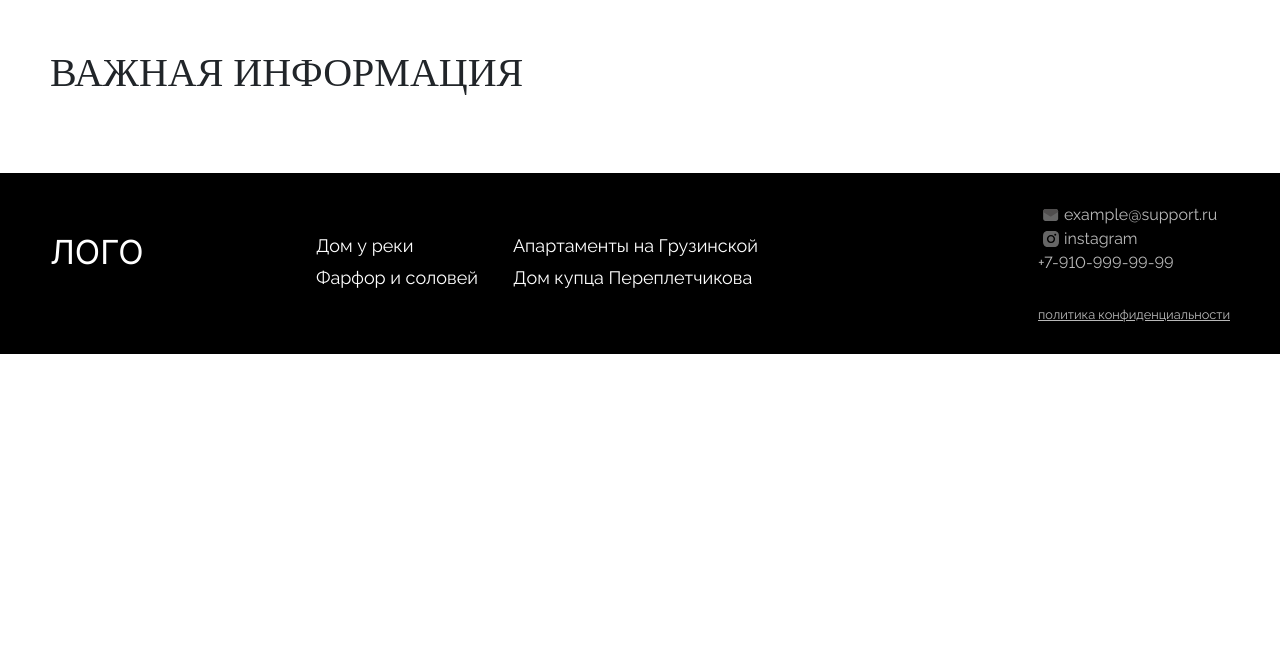
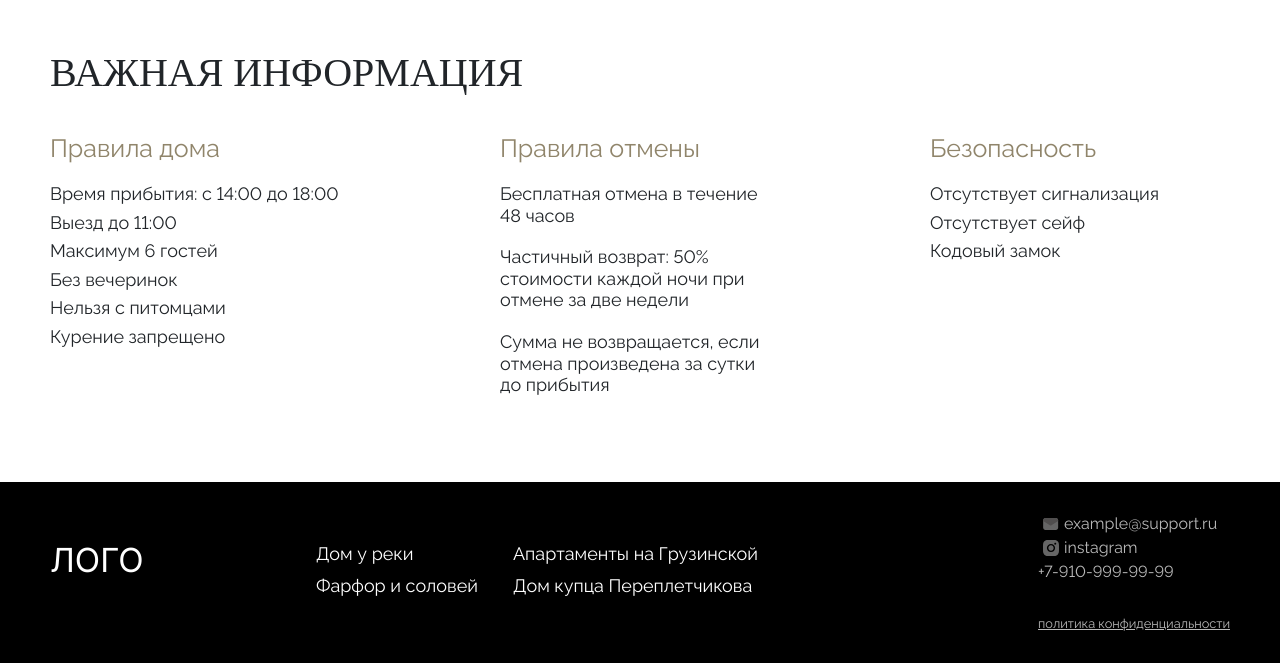
Before and after one commit to Yushkevich-A-A/nn_apartments, a React (Create React App) app: page / in a window 1280 px wide. Shown: the part 1378-2041 px from the top of the page. Before the commit the page ends 1732 px from the top, so only its background shows below. Built offline with nearby package versions, Linux system fonts and the light colour scheme; a web font is replaced by a local one.

Commit message:
добавление блока правил аренды

```diff
--- a/src/app/style.scss
+++ b/src/app/style.scss
@@ -9,6 +9,11 @@
 	font-size: 100%;
     font-family: 'Raleway';
     text-decoration: none;
+    list-style: none;
+}
+
+ul {
+    padding-left: 0 !important;
 }
 
 .text_font-feature-setting {
--- /dev/null
+++ b/src/shared/components/TitleH3/index.tsx
@@ -0,0 +1,10 @@
+import React from 'react';
+import './style.scss';
+
+export const TitleH3 = ({title}: {title: string}) => {
+  return (
+    <h3 className='block-title-h3'>
+        { title }
+    </h3>
+  )
+}
--- /dev/null
+++ b/src/shared/components/TitleH3/style.scss
@@ -0,0 +1,7 @@
+.block-title-h3 {
+    font-family: 'Raleway';
+    font-style: normal;
+    font-weight: 400;
+    font-size: 25px;
+    color: #90856B;
+}
--- /dev/null
+++ b/src/shared/interfaces/IRuleItem/index.ts
@@ -0,0 +1,5 @@
+export interface IRuleItem {
+    title: string,
+    data: string[],
+    mode: boolean
+}
--- /dev/null
+++ b/src/widgets/InformationBlock/data.json
@@ -0,0 +1,32 @@
+[
+    {
+        "title": "Правила дома",
+        "data": [
+            "Время прибытия: с 14:00 до 18:00",
+            "Выезд до 11:00",
+            "Максимум 6 гостей",
+            "Без вечеринок",
+            "Нельзя с питомцами",
+            "Курение запрещено"
+        ],
+        "mode": false
+    },
+    {
+        "title": "Правила отмены",
+        "data": [
+            "Бесплатная отмена в течение 48 часов",
+            "Частичный возврат: 50% стоимости каждой ночи при отмене за две недели",
+            "Сумма не возвращается, если отмена произведена за сутки до прибытия"
+        ],
+        "mode": true
+    },
+    {
+        "title": "Безопасность",
+        "data": [
+            "Отсутствует сигнализация",
+            "Отсутствует сейф",
+            "Кодовый замок"
+        ],
+        "mode": false
+    }
+]
--- a/src/widgets/InformationBlock/index.tsx
+++ b/src/widgets/InformationBlock/index.tsx
@@ -1,6 +1,9 @@
 import React from 'react';
 import { TitleH2 } from 'shared/components/TitleH2';
 import { WidthWrapperPage } from 'shared/components/WidthWrapperPage';
+import { IRuleItem } from 'shared/interfaces/IRuleItem';
+import { InformationBlockSection } from 'widgets/InformationBlockSection';
+import data from './data.json';
 import './style.scss';
 
 export const InformationBlock = () => {
@@ -8,6 +11,11 @@ export const InformationBlock = () => {
     <WidthWrapperPage>
       <div className="information-block">
         <TitleH2 title="Важная информация"/>
+        <div className="information-block__container">
+          {
+            data.map( (item: IRuleItem )=> <InformationBlockSection key={item.title} item={item}/>)
+          }
+        </div>
       </div>
     </WidthWrapperPage>
   )
--- a/src/widgets/InformationBlock/style.scss
+++ b/src/widgets/InformationBlock/style.scss
@@ -5,12 +5,16 @@
 .information-block__container {
     display: flex;
     flex-wrap: wrap;
+    justify-content: space-between;
 }
 
 @media (max-width: 960px) {
     .information-block {
         padding: 50px 0;
     }
+}
+
+@media (max-width: 380px) {
     .information-block__container {
         display: block;
     }
--- /dev/null
+++ b/src/widgets/InformationBlockSection/index.tsx
@@ -0,0 +1,26 @@
+import React from 'react'
+import { TitleH3 } from 'shared/components/TitleH3';
+import { IRuleItem } from 'shared/interfaces/IRuleItem';
+import './style.scss';
+
+export const InformationBlockSection = ({item }: {item: IRuleItem}) => {
+  return (
+    <section className={`information-block-section${item.mode ? ' information-block-section_mode': ''}`}>
+        <TitleH3 title={item.title}/>
+        <div className="information-block-section__container">
+          <ul className="information-block-section__list">
+            {
+              item.data.map( rule => {
+                return <li key={rule}
+                        className={`information-block-section__item text_font-feature-setting ${item.mode
+                          ? ' information-block-section__item_mode'
+                          : ''}`}>
+                  {rule}
+                </li>
+              } )
+            }
+          </ul>
+        </div>
+    </section>
+  )
+}
--- /dev/null
+++ b/src/widgets/InformationBlockSection/style.scss
@@ -0,0 +1,43 @@
+.information-block-section {
+    margin-top: 30px;
+    width: 300px;
+}
+
+.information-block-section_mode {
+    width: 280px;
+}
+
+.information-block-section__container {
+    margin-top: 20px;
+}
+
+.information-block-section__item {
+    font-family: 'Raleway';
+    font-style: normal;
+    font-weight: 400;
+    font-size: 18px;
+    line-height: 120%;
+}
+
+.information-block-section__item:nth-child(n + 2) {
+    margin-top: 7px;
+}
+
+.information-block-section__item_mode:nth-child(n + 2) {
+    margin-top: 20px;
+}
+
+@media (max-width: 960px) {
+    .information-block-section__item {
+        font-size: 16px;
+    }
+}
+
+@media (max-width: 380px) {
+    .information-block-section__item {
+        font-size: 14px;
+    }
+    .information-block-section__item_mode:nth-child(n + 2) {
+        margin-top: 7px;
+    }
+}
```
